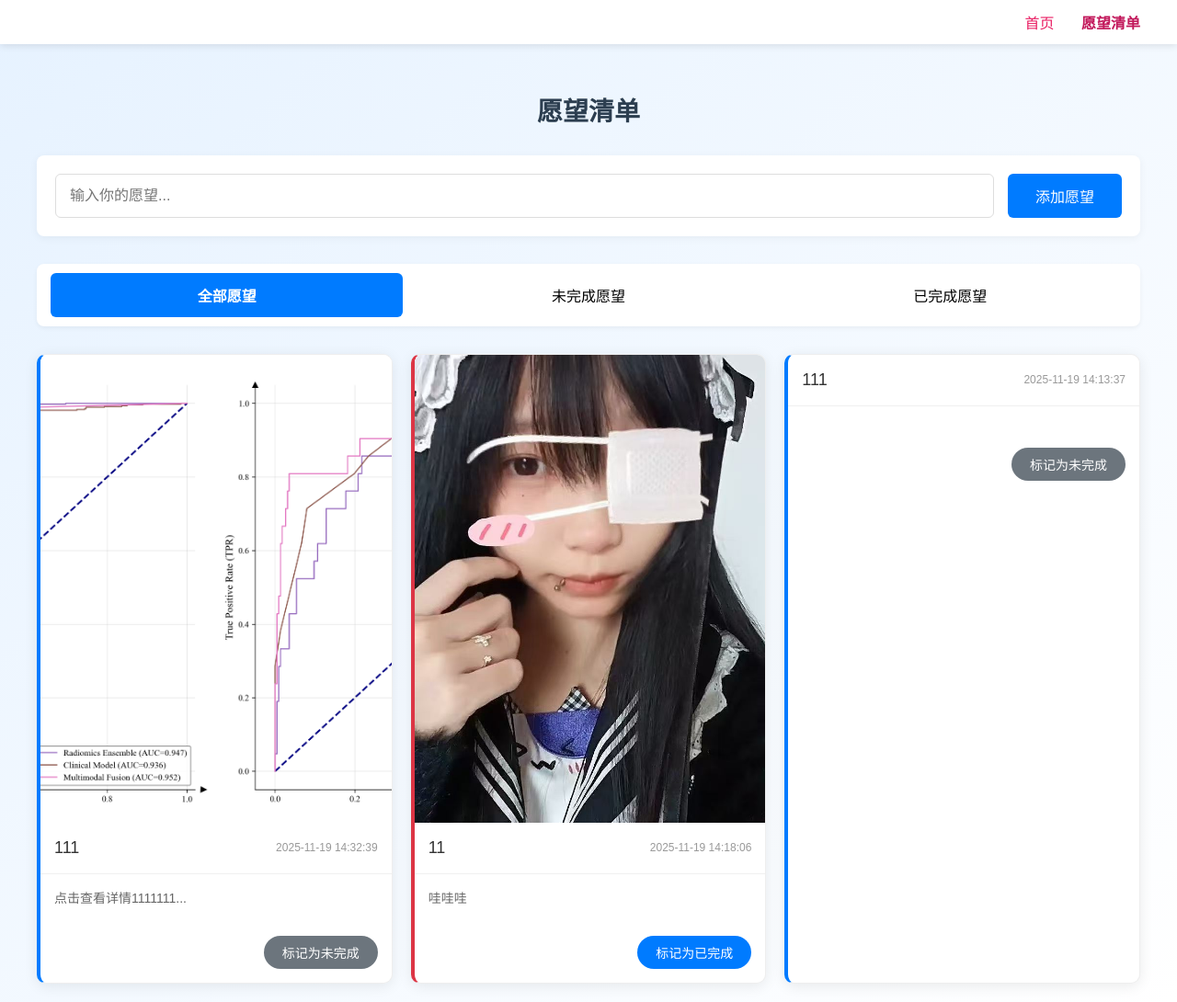
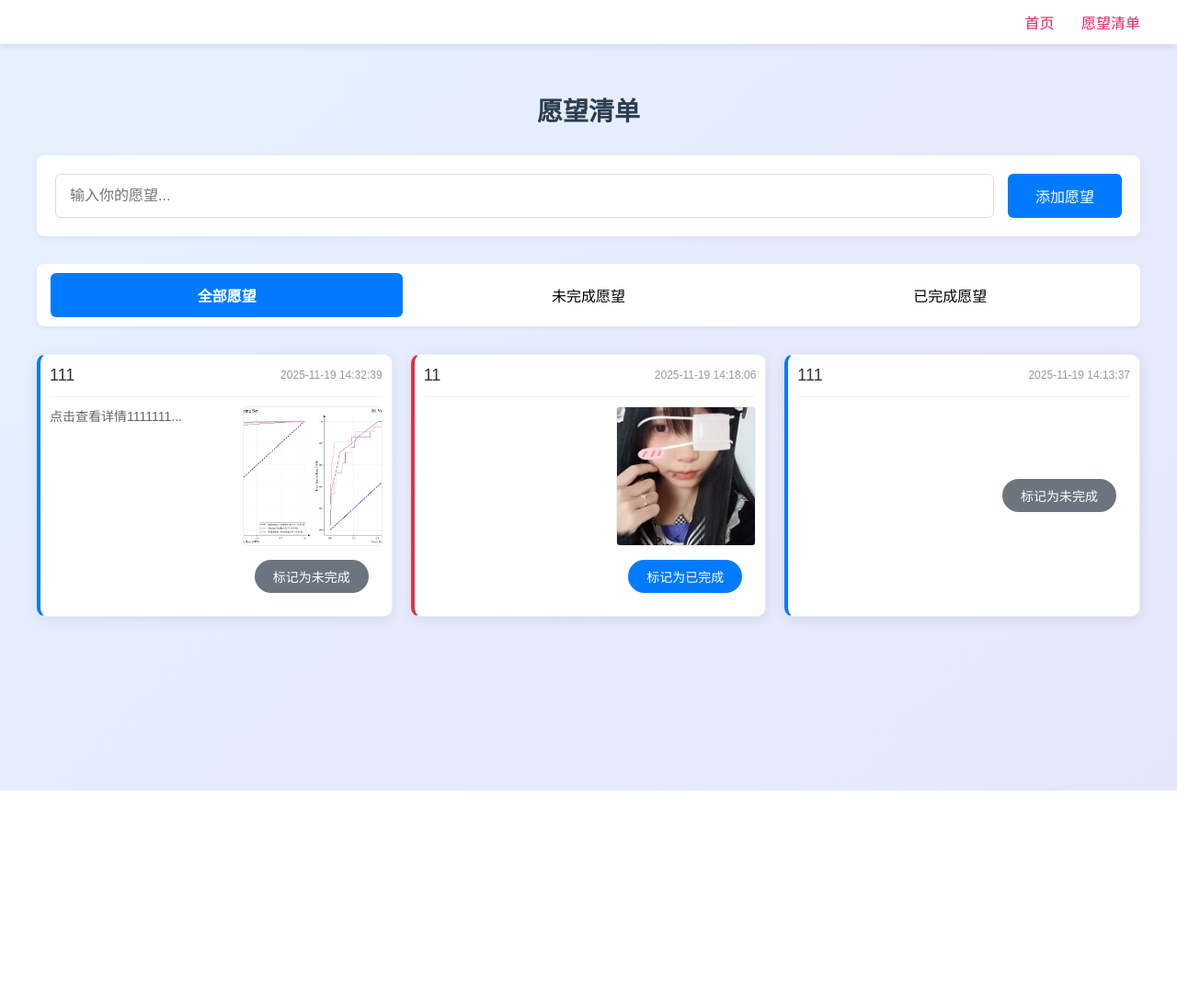
Before and after one commit to nanmoLLL/love, a Flask app: page /wishlist in a window 1280 px wide. Shown: the whole page at 92% size. After the commit the page ends 860 px from the top, so only its background shows below. Run offline with Flask 3, Linux system fonts and the light colour scheme.

Commit message:
优化卡片样式

```diff
--- a/app/static/css/wishlist.css
+++ b/app/static/css/wishlist.css
@@ -112,7 +112,7 @@ h1 {
     background-color: #fff;
     border-radius: 10px;
     box-shadow: 0 3px 15px rgba(0,0,0,0.08);
-    padding: 0;
+    padding: 10px;
     transition: all 0.3s;
     border: 1px solid #eee;
     cursor: pointer;
@@ -155,11 +155,13 @@ h1 {
 }
 
 .wish-card-header {
-    padding: 15px;
+    display: flex;                  /* 添加flex布局 */
+    justify-content: space-between; /* 两侧对齐 */
+    align-items: center;            /* 垂直居中 */
+    padding: 0;
     border-bottom: 1px solid #f0f0f0;
-    display: flex;
-    justify-content: space-between;
-    align-items: center;
+    padding-bottom: 10px;
+    margin-bottom: 10px;
 }
 
 .wish-title {
@@ -167,6 +169,11 @@ h1 {
     margin: 0;
     color: #333;
     line-height: 1.4;
+    /* 限制标题长度，防止挤压时间 */
+    white-space: nowrap;
+    overflow: hidden;
+    text-overflow: ellipsis;
+    max-width: 70%;
 }
 
 .wish-time {
@@ -176,7 +183,9 @@ h1 {
 }
 
 .wish-card-body {
-    padding: 15px;
+   min-height: 8vh;
+  display: flex;
+  justify-content: space-between
 }
 
 .wish-desc {
@@ -354,6 +363,31 @@ h1 {
     cursor: pointer;
 }
 
+.text-icon{
+ display: flex;
+}
+
+.wish-thumbnail {
+    width: 150px;                  /* 更小的尺寸 */
+    height: 150px;                 /* 更小的尺寸 */
+    min-width: 40px;              /* 确保宽度不被压缩 */
+    min-height: 40px;             /* 确保高度不被压缩 */
+    border-radius: 4px;           /* 更小的圆角 */
+    overflow: hidden;             /* 裁剪超出部分 */
+    flex-shrink: 0;               /* 禁止缩小 */
+    flex-grow: 0;                 /* 禁止放大 */
+    background-color: #f8f9fa;
+    border: 1px solid #eee;       /* 轻微边框 */
+}
+
+/* 缩略图图片 - 强制适应容器 */
+.wish-thumbnail img {
+    width: 100% !important;       /* 强制宽度100% */
+    height: 100% !important;      /* 强制高度100% */
+    object-fit: cover !important; /* 确保图片填充容器 */
+    object-position: center !important; /* 居中显示 */
+    display: block;               /* 移除底部空隙 */
+}
 .modal-footer {
     padding: 15px 20px;
     border-top: 1px solid #eee;
--- a/app/templates/wishlist.html
+++ b/app/templates/wishlist.html
@@ -43,6 +43,8 @@
             padding-top: 60px;
             margin: 0;
             font-family: 'Microsoft Yahei', sans-serif;
+            /* 修改背景渐变：红色系改为蓝色系，第二个颜色保持不变 */
+            background: linear-gradient(135deg, #e6f2ff 0%, #e6e6fa 100%);
         }
     </style>
 </head>
@@ -51,7 +53,7 @@
     <div class="navbar">
         <div class="nav-links">
             <a href="/">首页</a>
-            <a href="/wishlist" class="active">愿望清单</a>
+            <a href="/wishlist">愿望清单</a>
         </div>
     </div>
 
@@ -79,13 +81,10 @@
                 {% if wishes %}
                     {% for wish in wishes %}
                     <div class="wish-card {% if wish.checked %}completed{% endif %}" data-id="{{ wish.id }}" data-index="{{ wish.index }}">
-                        <!-- 图片预览区域 -->
-                        {% if wish.images and wish.images|length > 0 %}
-                        <div class="wish-image">
-                            <img src="{{ url_for('static', filename='uploads/' + wish.images[0]) }}" alt="愿望图片">
-                        </div>
-                        {% endif %}
-
+                        <!-- 卡片内部Flex容器 -->
+                        <div class="wish-card-inner">
+                            <!-- 文字内容区域 -->
+                            <div class="wish-content">
                                 <div class="wish-card-header">
                                     <p class="wish-title {% if wish.checked %}completed{% endif %}">{{ wish.content }}</p>
                                     <span class="wish-time">{{ wish.time }}</span>
@@ -93,8 +92,17 @@
 
                                 <div class="wish-card-body">
                                     <p class="wish-desc">{{ wish.description }}</p>
+                                    <!-- 图片缩略图区域 - 更小尺寸 -->
+                                    {% if wish.images and wish.images|length > 0 %}
+                                    <div class="wish-thumbnail">
+                                        <img src="{{ url_for('static', filename='uploads/' + wish.images[0]) }}" alt="愿望图片">
+                                    </div>
+                                    {% endif %}
+                                </div>
+                            </div>
                         </div>
 
+                        <!-- 底部按钮区域 -->
                         <div class="wish-card-footer">
                             <button class="toggle-btn {% if wish.checked %}completed{% else %}pending{% endif %}"
                                     data-index="{{ wish.index }}">
@@ -116,13 +124,10 @@
                 {% if pending_wishes %}
                     {% for wish in pending_wishes %}
                     <div class="wish-card" data-id="{{ wish.id }}" data-index="{{ wish.index }}">
-                        <!-- 图片预览区域 -->
-                        {% if wish.images and wish.images|length > 0 %}
-                        <div class="wish-image">
-                            <img src="{{ url_for('static', filename='uploads/' + wish.images[0]) }}" alt="愿望图片">
-                        </div>
-                        {% endif %}
-
+                        <!-- 卡片内部Flex容器 -->
+                        <div class="wish-card-inner">
+                            <!-- 文字内容区域 -->
+                            <div class="wish-content">
                                 <div class="wish-card-header">
                                     <p class="wish-title">{{ wish.content }}</p>
                                     <span class="wish-time">{{ wish.time }}</span>
@@ -130,8 +135,17 @@
 
                                 <div class="wish-card-body">
                                     <p class="wish-desc">{{ wish.description }}</p>
+                                    <!-- 图片缩略图区域 - 更小尺寸 -->
+                                    {% if wish.images and wish.images|length > 0 %}
+                                    <div class="wish-thumbnail">
+                                        <img src="{{ url_for('static', filename='uploads/' + wish.images[0]) }}" alt="愿望图片">
+                                    </div>
+                                    {% endif %}
+                                </div>
+                            </div>
                         </div>
 
+                        <!-- 底部按钮区域 -->
                         <div class="wish-card-footer">
                             <button class="toggle-btn pending" data-index="{{ wish.index }}">标记为已完成</button>
                         </div>
@@ -150,13 +164,10 @@
                 {% if completed_wishes %}
                     {% for wish in completed_wishes %}
                     <div class="wish-card completed" data-id="{{ wish.id }}" data-index="{{ wish.index }}">
-                        <!-- 图片预览区域 -->
-                        {% if wish.images and wish.images|length > 0 %}
-                        <div class="wish-image">
-                            <img src="{{ url_for('static', filename='uploads/' + wish.images[0]) }}" alt="愿望图片">
-                        </div>
-                        {% endif %}
-
+                        <!-- 卡片内部Flex容器 -->
+                        <div class="wish-card-inner">
+                            <!-- 文字内容区域 -->
+                            <div class="wish-content">
                                 <div class="wish-card-header">
                                     <p class="wish-title completed">{{ wish.content }}</p>
                                     <span class="wish-time">{{ wish.time }}</span>
@@ -164,8 +175,17 @@
 
                                 <div class="wish-card-body">
                                     <p class="wish-desc">{{ wish.description }}</p>
+                                    <!-- 图片缩略图区域 - 更小尺寸 -->
+                                    {% if wish.images and wish.images|length > 0 %}
+                                    <div class="wish-thumbnail">
+                                        <img src="{{ url_for('static', filename='uploads/' + wish.images[0]) }}" alt="愿望图片">
+                                    </div>
+                                    {% endif %}
+                                </div>
+                            </div>
                         </div>
 
+                        <!-- 底部按钮区域 -->
                         <div class="wish-card-footer">
                             <button class="toggle-btn completed" data-index="{{ wish.index }}">标记为未完成</button>
                         </div>
--- a/data/wishlist.txt
+++ b/data/wishlist.txt
@@ -1,3 +1,3 @@
 1|2025-11-19 14:13:37|127.0.0.1|111||||
-0|2025-11-19 14:18:06|127.0.0.1|11|||2_1_3.jpg|哇哇哇
+0|2025-11-19 14:18:06|127.0.0.1|11|||2_1_3.jpg|
 1|2025-11-19 14:32:39|127.0.0.1|111|||3_1_ROC.png|点击查看详情1111111...
```
Lines whose indentation alone changed are shown as unchanged.
